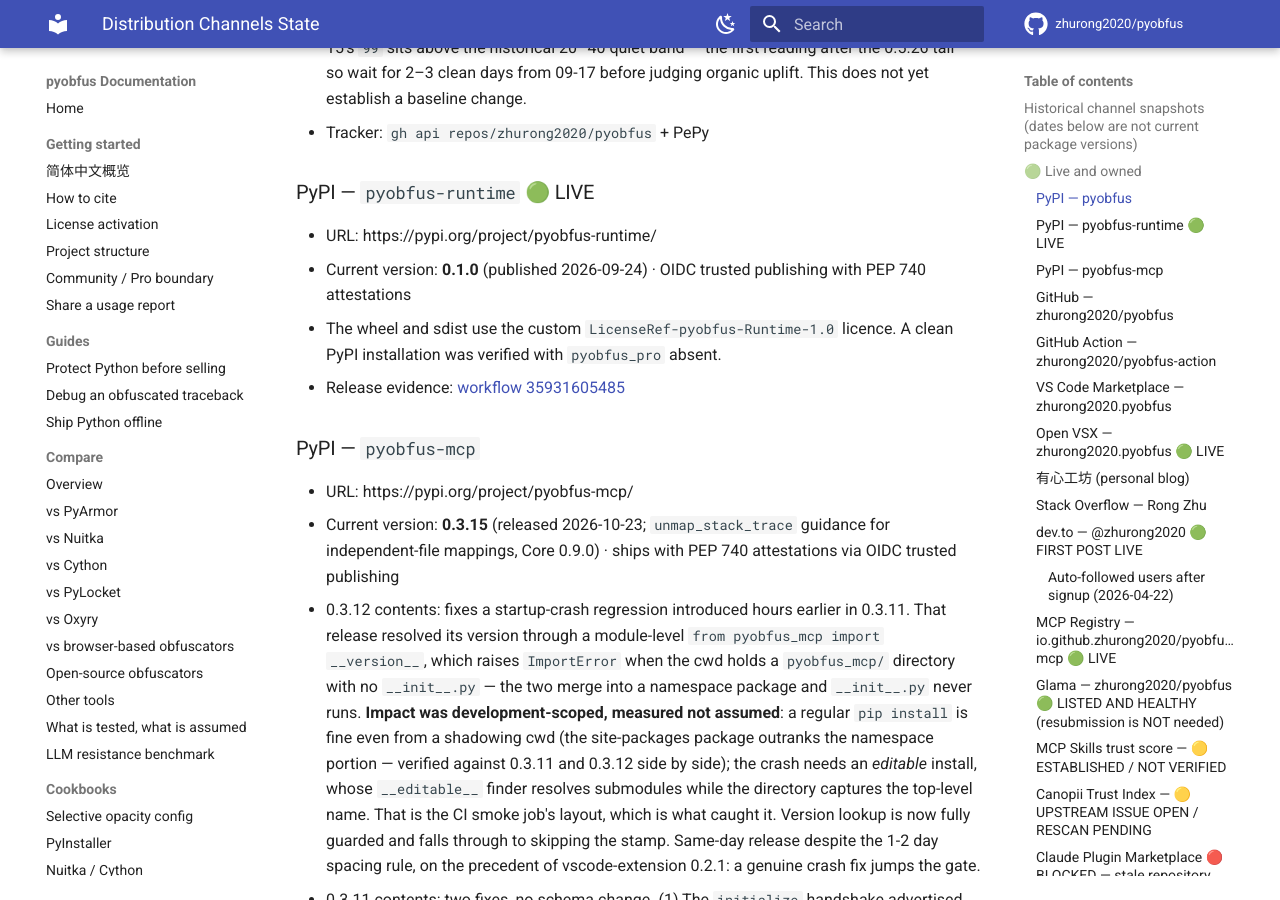
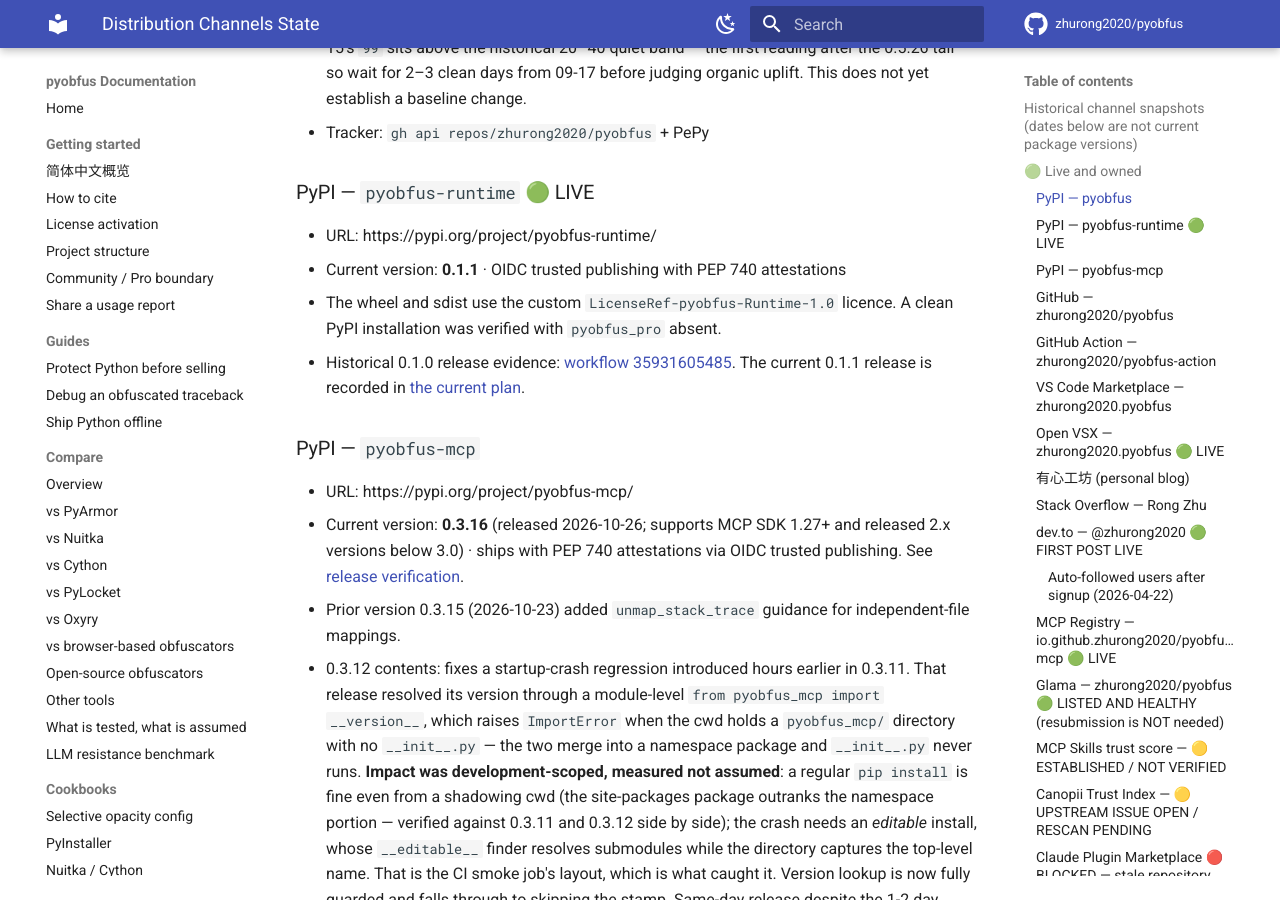
Before and after one commit to zhurong2020/pyobfus, an MkDocs documentation site: the page built from docs/DISTRIBUTION_CHANNELS.md, in a window 1280 px wide and 900 px high, scrolled down 5255 px. Built offline with MkDocs 1.6.1 and Material for MkDocs 9.7.7, drawn with Linux system fonts in a browser that asks for light colours; comment, search, counter and statistics services are not loaded; some of the changed text lies outside the part shown.

Commit message:
docs(distribution): sync MCP 0.3.16 channel status

```diff
--- a/docs/DISTRIBUTION_CHANNELS.md
+++ b/docs/DISTRIBUTION_CHANNELS.md
@@ -208,14 +208,15 @@
 
 ### PyPI — `pyobfus-runtime` 🟢 LIVE
 - URL: https://pypi.org/project/pyobfus-runtime/
-- Current version: **0.1.0** (published 2026-09-24) · OIDC trusted publishing with PEP 740 attestations
+- Current version: **0.1.1** · OIDC trusted publishing with PEP 740 attestations
 - The wheel and sdist use the custom `LicenseRef-pyobfus-Runtime-1.0` licence.
   A clean PyPI installation was verified with `pyobfus_pro` absent.
-- Release evidence: [workflow 35931605485](https://github.com/zhurong2020/pyobfus/actions/runs/35931605485)
+- Historical 0.1.0 release evidence: [workflow 35931605485](https://github.com/zhurong2020/pyobfus/actions/runs/35931605485). The current 0.1.1 release is recorded in [the current plan](CURRENT_PLAN_ZH.md).
 
 ### PyPI — `pyobfus-mcp`
 - URL: https://pypi.org/project/pyobfus-mcp/
-- Current version: **0.3.15** (released 2026-10-23; `unmap_stack_trace` guidance for independent-file mappings, Core 0.9.0) · ships with PEP 740 attestations via OIDC trusted publishing
+- Current version: **0.3.16** (released 2026-10-26; supports MCP SDK 1.27+ and released 2.x versions below 3.0) · ships with PEP 740 attestations via OIDC trusted publishing. See [release verification](MCP_SDK_2X_RELEASE_PREP_2026-10-26.md).
+- Prior version 0.3.15 (2026-10-23) added `unmap_stack_trace` guidance for independent-file mappings.
 - 0.3.12 contents: fixes a startup-crash regression introduced hours earlier in
   0.3.11. That release resolved its version through a module-level
   `from pyobfus_mcp import __version__`, which raises `ImportError` when the cwd
@@ -369,7 +370,7 @@
   prior is not evidence of an actual review. Continue tracking installs and
   real reviews, not raw update/download count alone.
 - Wiki: disabled · Discussions: enabled · Issues: open
-- Releases: latest Core `v0.9.1`, runtime `runtime-v0.1.1`, MCP `mcp-v0.3.15`, and VS Code
+- Releases: latest Core `v0.9.1`, runtime `runtime-v0.1.1`, MCP `mcp-v0.3.16`, and VS Code
   `vscode-v0.4.3`; MCP releases attach wheel+sdist.
 
 ### Open VSX — `zhurong2020.pyobfus` 🟢 LIVE
```
Also changed, not shown: docs/MCP_SDK_2X_REVIEW_2026-10-25.md (+4 -0 lines), docs/MCP_SDK_2X_SPIKE.md (+5 -0 lines).
